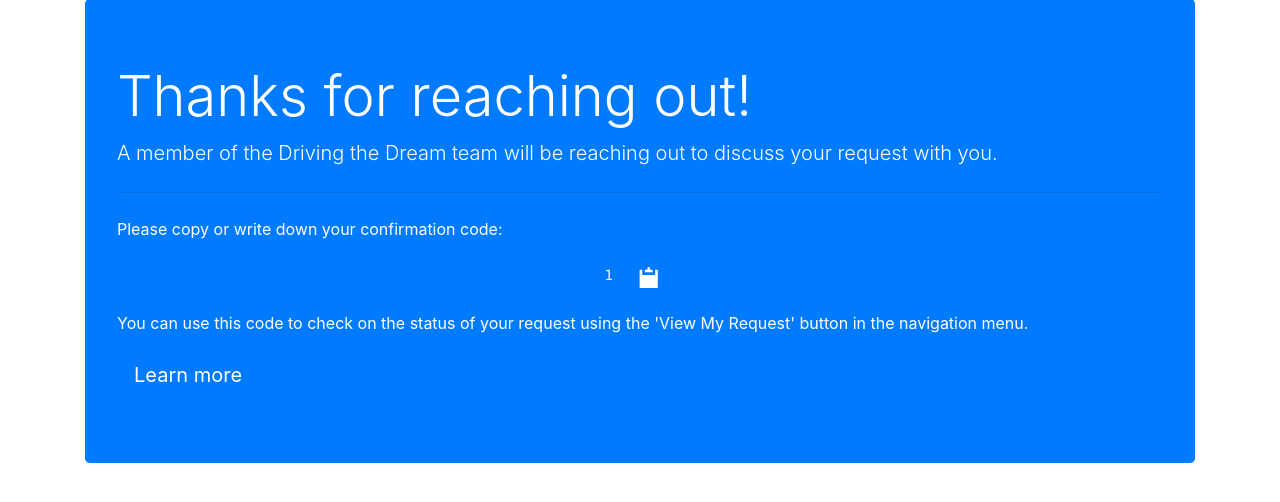
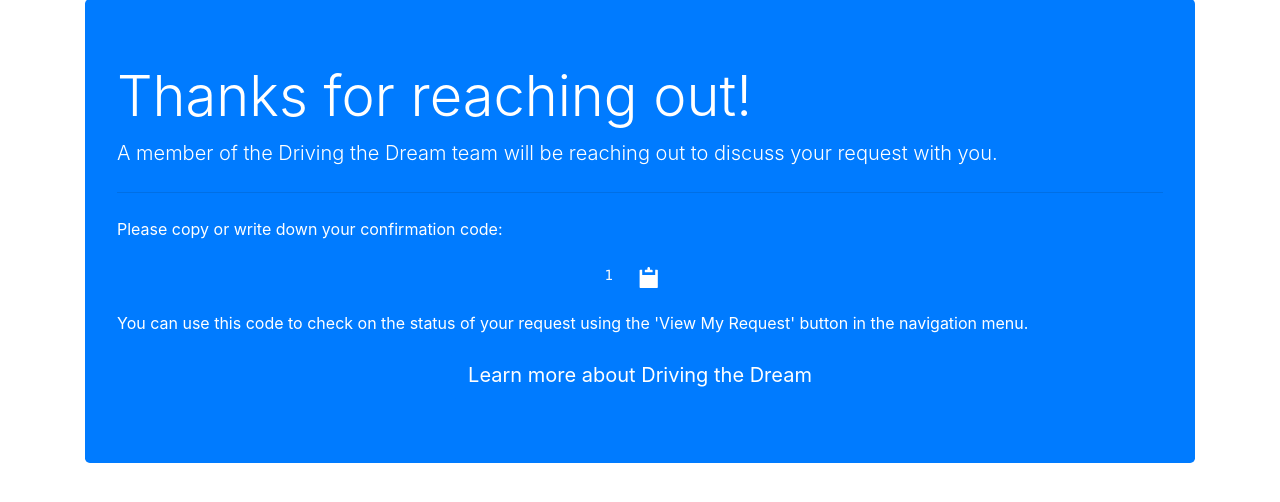
Before and after one commit to ericwburden/django-compose-app, a Django app: page /thanks/1 in a window 1280 px wide. Shown: the part 105-607 px from the top of the page. Run offline with Django 3.2, Linux system fonts and the light colour scheme; parts of the project's set-up code (start-up, migrations or seed data) failed here and were passed over; some libraries are stand-ins or nearby versions.

Commit message:
Add href to the 'Learn More' button on thank page

```diff
--- a/app/dtd_request/templates/dtd_request/thanks.html
+++ b/app/dtd_request/templates/dtd_request/thanks.html
@@ -31,7 +31,9 @@
     You can use this code to check on the status of your request using the 'View My Request'
     button in the navigation menu.
   </p>
-  <a class="btn btn-primary btn-lg" href="#" role="button">Learn more</a>
+  <div class="text-center">
+    <a class="btn btn-primary btn-lg" href="https://www.uwmidsouth.org/driving-the-dream/" role="button">Learn more about Driving the Dream</a>
+  </div>
 </div>
 
 <script>
```
